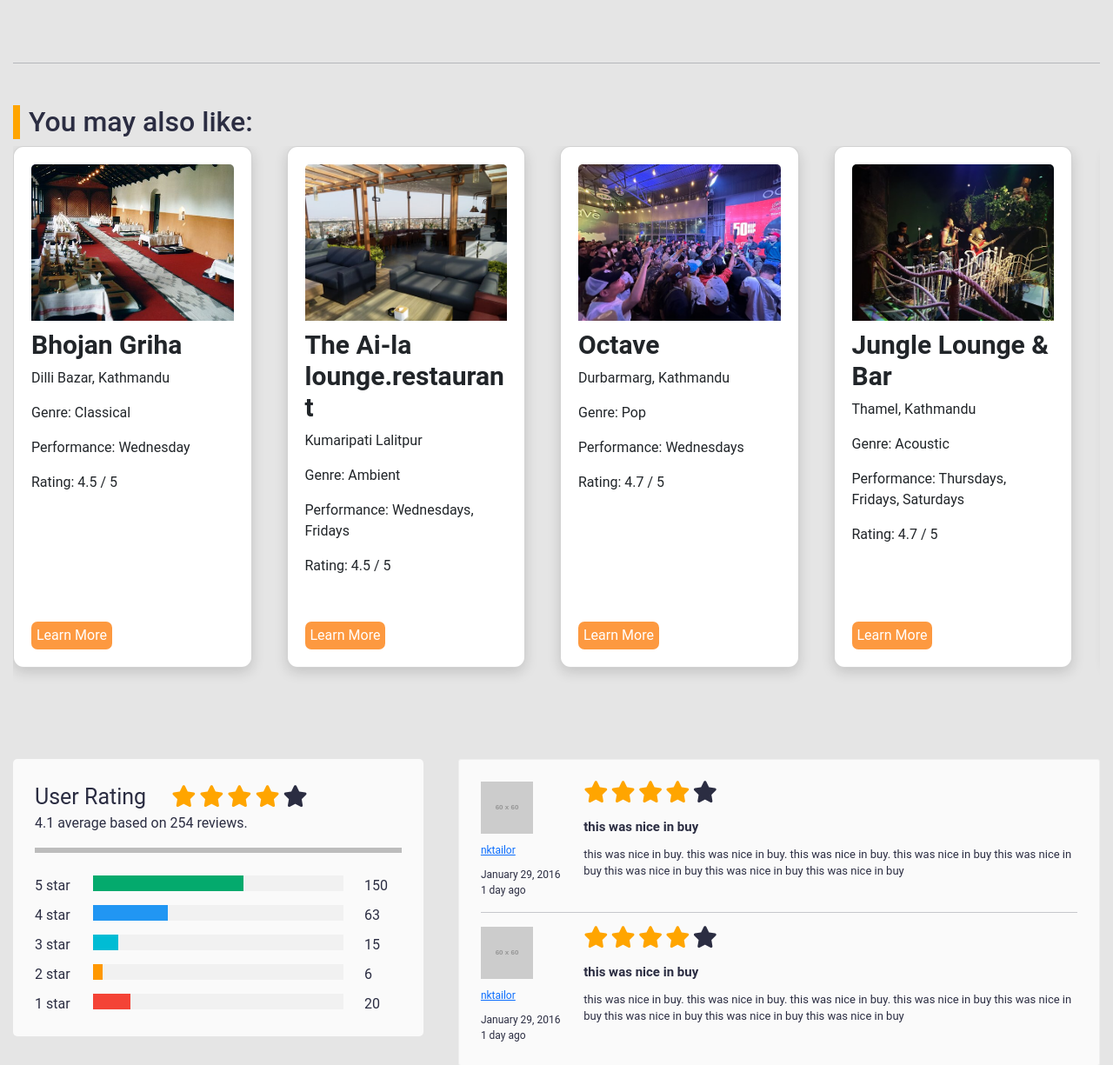
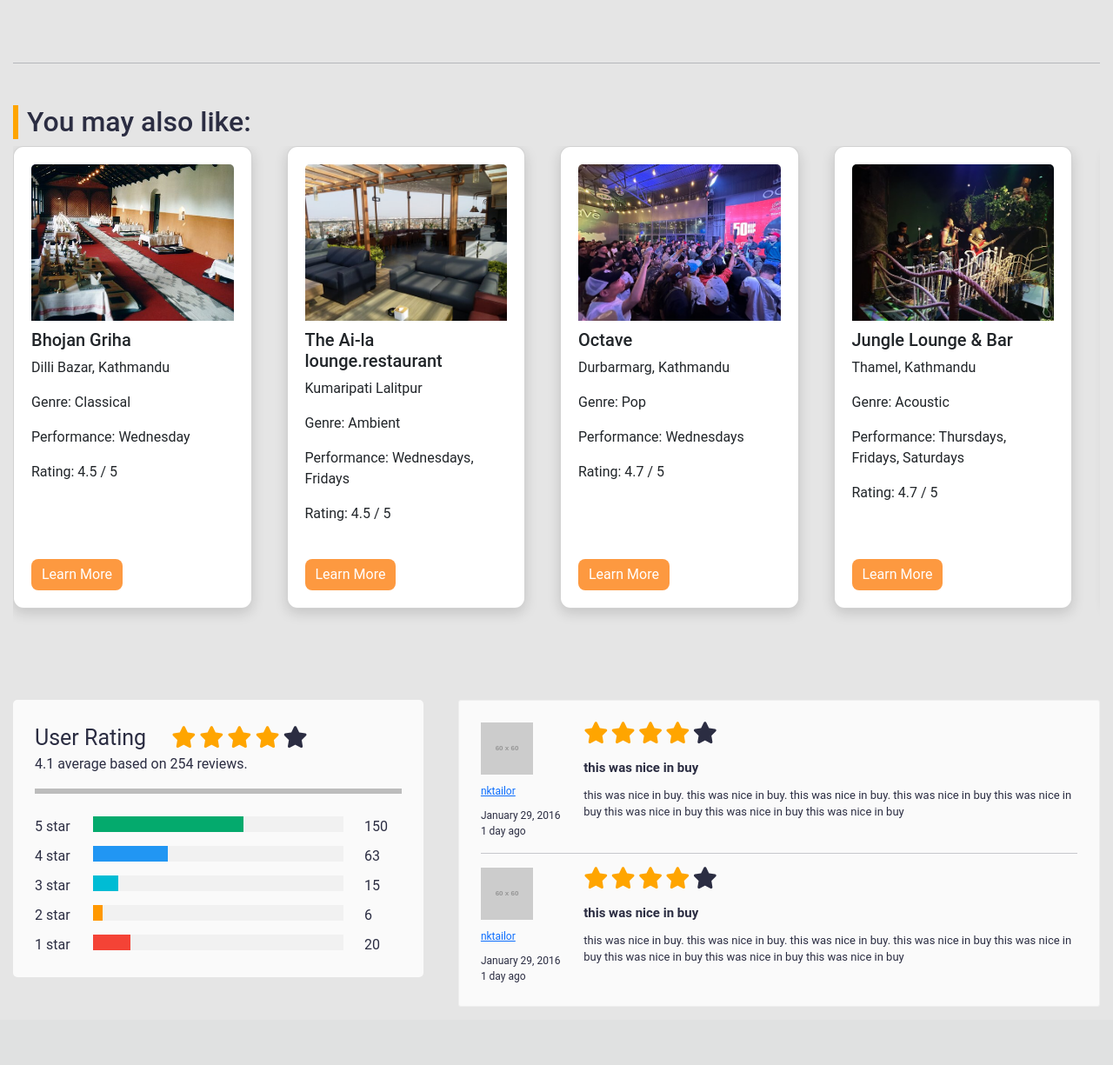
Before and after one commit to Tricch/LMRR, a Django app: page /restaurant/1 in a window 1280 px wide. Shown: the part 430-1655 px from the top of the page at 87% size. After the commit the page ends 1588 px from the top, so only its background shows below. Run offline with Django 5.2, Linux system fonts and the light colour scheme; a user stored in the database is signed in; data comes from the database, SQL or seed files in the repository; grey boxes labelled with a size stand in for pictures from a placeholder-image service; some libraries are stand-ins or nearby versions.

Commit message:
tenth commit

```diff
--- a/authentication/models.py
+++ b/authentication/models.py
@@ -21,7 +21,6 @@ day_choices = (
 )
 
 
-
 class Restaurant(models.Model):
     rest_name = models.CharField(max_length=100)
     location = models.CharField(max_length=100)
--- a/authentication/views.py
+++ b/authentication/views.py
@@ -47,8 +47,11 @@ def logout(request):
 def dashboard(request):
     if request.user.is_authenticated:
         all_restu = Restaurant.objects.all().order_by("-pk")
-        pop_restu = Restaurant.objects.all().filter(genre='Pop')
-        params = {'resturants': all_restu,'pops':pop_restu}
+        pop_restu = Restaurant.objects.all().filter(genre= 'Pop')
+        intru_restu = Restaurant.objects.all().filter(genre= 'Instrumental')
+        params = {'resturants': all_restu,
+                  'pops': pop_restu,
+                  'instrumental': intru_restu}
 
         return render(request, 'dashboard.html', params)
     else:
--- a/static/css/style.css
+++ b/static/css/style.css
@@ -200,7 +200,7 @@ body {
 
 /* Cards */
 .rec-title{
-  border-left: 8px solid orange;
+  border-left: 6px solid orange;
   padding-left: 10px;
 }
 
@@ -241,8 +241,7 @@ body {
 }
 
 .card .card-title {
-  font-weight: 600;
-  font-size: 30px;
+  font-size: 20px;
 }
 
 .card .card-content {
@@ -258,8 +257,8 @@ body {
   text-decoration: none;
   color: white;
   background: var(--orange);
-  padding: 4px 6px;
-  border-radius: 7px;
+  padding: 6px 12px;
+  border-radius: 8px;
   transition: background 0.2s;
 }
 
```
Also changed, not shown: templates/dashboard.html (+19 -14 lines).
